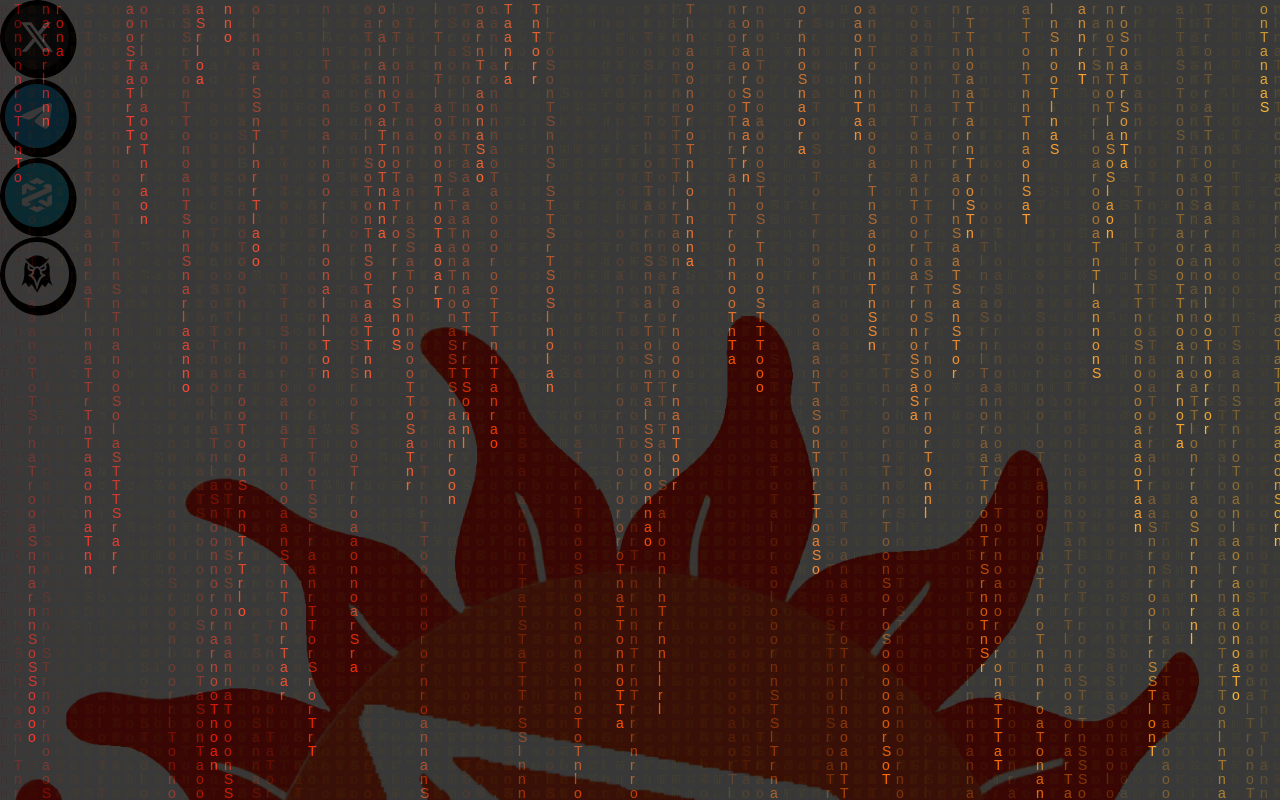
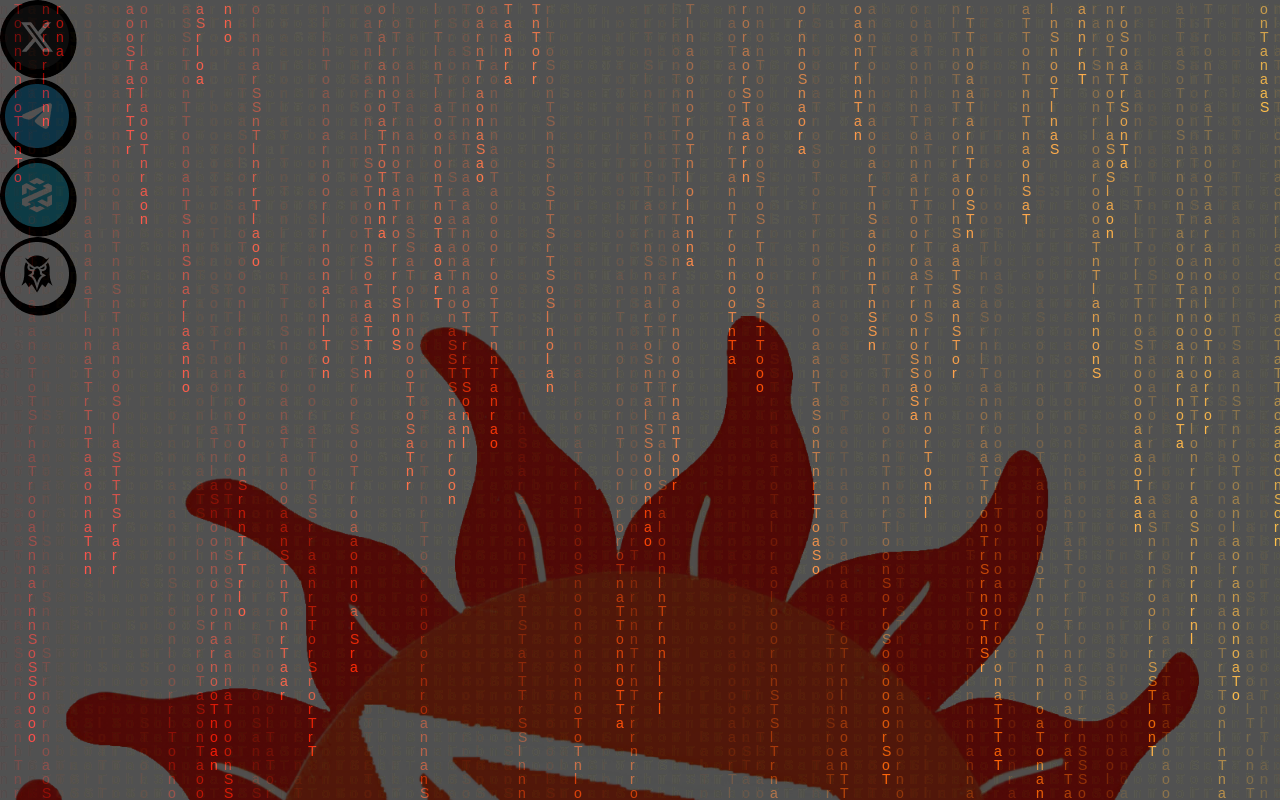
Before and after one commit to Reynaldo-Bocaling/solana-tron, a React (Vite) app: page / in a window 1280 px wide. Shown: the top 800 px of the page. Built offline with nearby package versions, Linux system fonts and the light colour scheme; a web font is replaced by a local one.

Commit message:
adjust size

```diff
--- a/src/components/AnimateBackground.jsx
+++ b/src/components/AnimateBackground.jsx
@@ -72,7 +72,7 @@ const AnimateBackground = () => {
         left: 0,
         display: "block",
         zIndex: 50,
-        opacity: 0.8,
+        opacity: 0.7,
       }}
     />
   );
```
